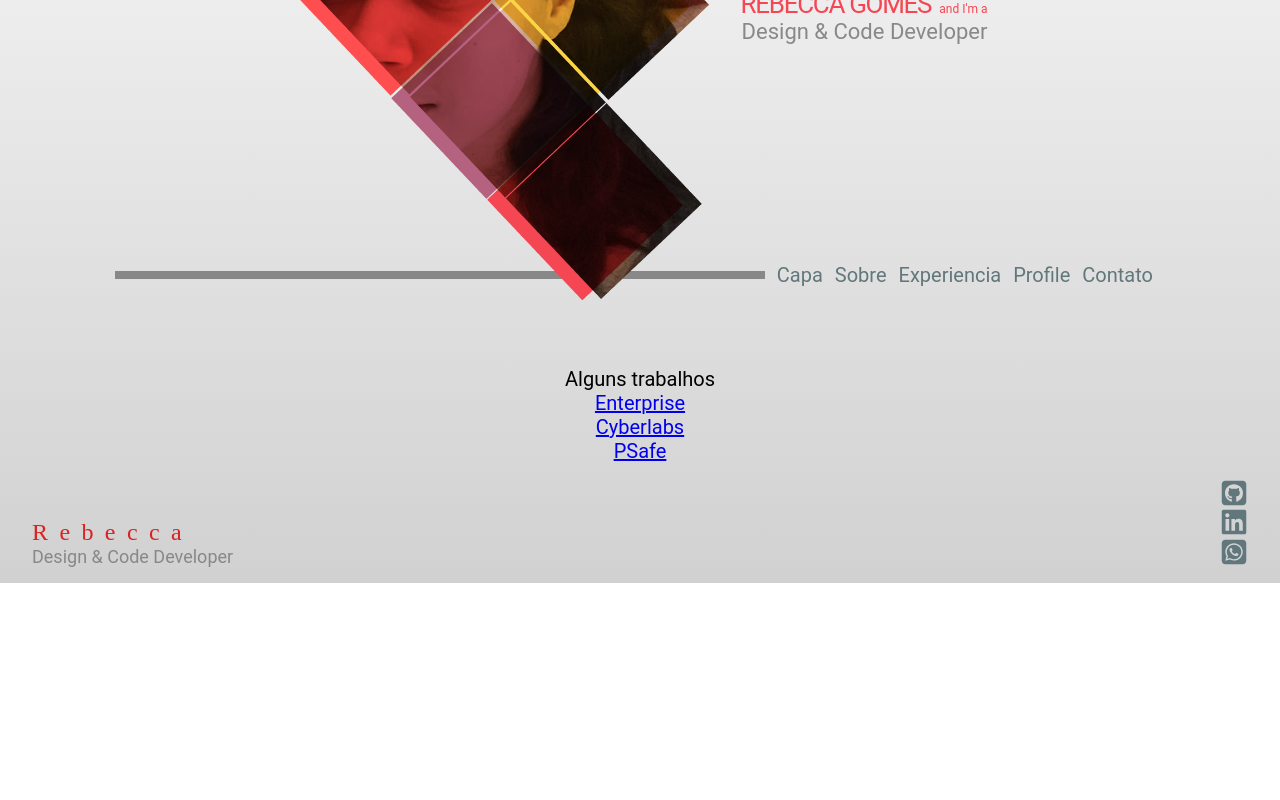
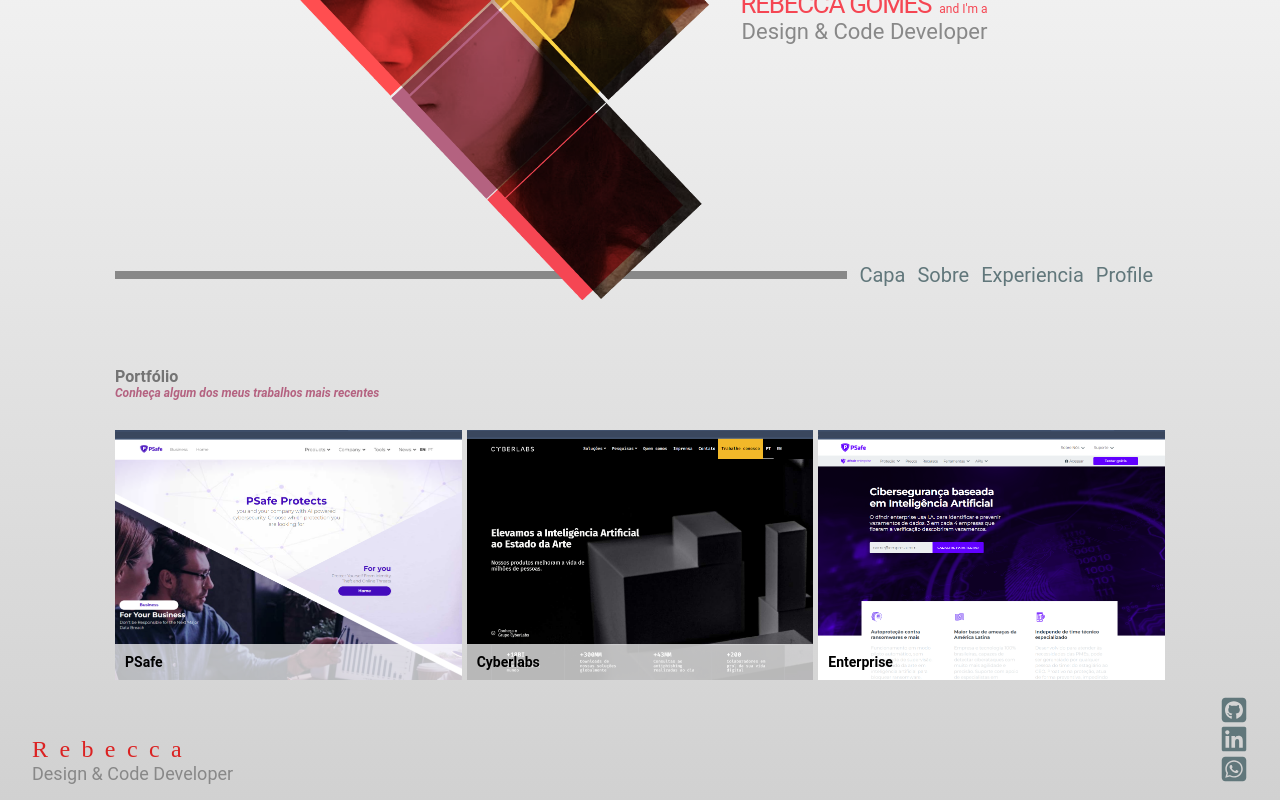
Before and after one commit to azurabeck/rebeccagomes, a Next.js app: page /profile in a window 1280 px wide. Shown: the part 371-1171 px from the top of the page. Before the commit the page ends 954 px from the top, so only its background shows below. Built offline with nearby package versions, Linux system fonts and the light colour scheme.

Commit message:
feat: portfolio

```diff
--- a/src/infra/Data/pages.json
+++ b/src/infra/Data/pages.json
@@ -19,12 +19,8 @@
             "title": "Profile",
             "link": "/profile",
             "head": "RS Portifólio - Profile"
-        },
-        {
-            "title": "Contact",
-            "link": "/contact",
-            "head": "RS Portifólio - Contact"
-    }],
+        }
+    ],
     "pt-BR": [
         {
             "title": "Capa",
@@ -45,10 +41,6 @@
             "title": "Profile",
             "link": "/profile",
             "head": "RS Portifólio - Profile"
-        },
-        {
-            "title": "Contato",
-            "link": "/contact",
-            "head": "RS Portifólio - Contact"
-    }]
+        }
+    ]
 }
--- a/src/infra/Pages/Profile/_locale.js
+++ b/src/infra/Pages/Profile/_locale.js
@@ -1,14 +1,46 @@
-const pt =  `Alguns trabalhos`
 
 
-const en = `Some Works`
+const ProfileText = {
+    'en-US': [{
+        'profile_title': 'Portfolio',
+        'profile_desc': 'Some of my most recent work',
 
-const ProfileText =
+        work_list: [
+            {
+                title: 'PSafe',
+                link: "https://psafe.com",
+            },
+            {
+                title: 'Cyberlabs',
+                link: "https://cyberlabs.ai",
+            },
+            {
+                title: 'Enterprise',
+                link: "https://enterprise.psafe.com",
+            }
+        ]
+    }
+],
+    'pt-BR': [{
+            'profile_title': 'Portfólio',
+            'profile_desc': 'Conheça algum dos meus trabalhos mais recentes',
 
-        {
-            "pt-BR": pt,
-            "en-US": en
+            work_list: [
+                {
+                    title: 'PSafe',
+                    link: "https://psafe.com",
+                },
+                {
+                    title: 'Cyberlabs',
+                    link: "https://cyberlabs.ai",
+                },
+                {
+                    title: 'Enterprise',
+                    link: "https://enterprise.psafe.com",
+                }
+            ]
         }
-
+    ]
+}
 
 export default ProfileText
--- a/src/infra/Pages/Profile/_style.js
+++ b/src/infra/Pages/Profile/_style.js
@@ -1,13 +1,84 @@
 import styled from 'styled-components'
 
+const cl_gray = (props) => { return props.theme.colors.dark_gray }
+const cl_purple = (props) => { return props.theme.colors.wine }
 
-export const ProfileWrapper = styled.a`
-    align-items: center;
+const ft_title = (props) => { return props.theme.fonts.size[3] }
+const ft_period = (props) => { return props.theme.fonts.size[1] }
+
+export const ProfileWrapper = styled.div`
+    align-items: flex-start;
     display: flex;
     flex-direction: column;
-    justify-content: center;
+    justify-content: flex-start;
+
+    //ProfileWrapper -> [div] TitleWrapper
+    //ProfileWrapper -> [ul] WorkContainer
 `
 
-export const Text = styled.p`
-    text-align: center;
+export const TitleWrapper = styled.div`
+
+    margin-bottom: 30px;
+
+    .title {
+        color: ${cl_gray};
+        font-weight: 600;
+        font-size: ${ft_title};
+    }
+    .period {
+        color: ${cl_purple};
+        font-size: ${ft_period};
+        font-style: italic;
+    }
 `
+export const WorkContainer = styled.ul`
+  display: grid;
+  grid-template-columns: 1fr 1fr 1fr;
+  gap: 0px 5px;
+  height: 250px;
+  list-style: none;
+  padding: 0;
+  width: 100%;
+
+  //WorkContainer -> [li] Wallpaper
+`
+
+export const Wallpaper = styled.li`
+      align-items: center;
+      background: ${(props) => `url(${props.image.src})`};
+      background-repeat: no-repeat;
+      background-position: center center;
+      background-size: cover;
+      display: flex;
+      justify-content: center;
+      height: 100%;
+      width: 100%;
+
+      a {
+        align-items: flex-end;
+        background: transparent;
+        color: #000;
+        display: flex;
+        height: 100%;
+        justify-content: center;
+        text-decoration: none;
+        width: 100%;
+
+        p {
+            background: #ffffffb8;
+            font-size: 14px;
+            font-weight: 700;
+            padding: 10px;
+            width: calc(100% - 20px);
+        }
+
+        &:hover {
+            background: linear-gradient(0deg, white, #ffffff4f, #ffffff4f);
+
+            p {
+                color: #6100ff;
+            }
+        }
+    }
+
+`
--- a/src/infra/Pages/Profile/index.js
+++ b/src/infra/Pages/Profile/index.js
@@ -2,33 +2,48 @@
 import Link from 'next/link'
 import Locale from './_locale'
 import { ContentWrapper } from '../../../assets/_style'
-import { ProfileWrapper , Text } from './_style';
+import { ProfileWrapper , TitleWrapper , Wallpaper, WorkContainer } from './_style';
 import { useRouter } from "next/router";
 
-import Image from 'next/image'
-import ImgEnterprise from '@/assets/images/enterprise_image_01.png'
-import ImgCyberlabs from '@/assets/images/cyberlabs_image_01.png'
-import ImgPsafe from '@/assets/images/psafe_image_01.png'
+import cyberImage from '@/assets/images/cyberlabs_image_01.png'
+import enterImage from '@/assets/images/enterprise_image_01.png'
+import psafeImage from '@/assets/images/psafe_image_01.png'
+
 
 export const Profile = () => {
 
     const { locale } = useRouter();
-    const LocaleText = Locale[locale]
-
-    const enterprise = 'https://enterprise.psafe.com'
-    const cyber = 'https://cyberlabs.ai'
-    const psafe = 'https://psafe.com'
-
+    const LocaleText = Locale[locale][0]
+    const WorkText = LocaleText.work_list
 
     return (
       <ContentWrapper>
         <ProfileWrapper>
 
-          <Text dangerouslySetInnerHTML={{ __html: LocaleText }} />
+          <TitleWrapper>
+              <h2 className='title'>{LocaleText.profile_title}</h2>
+              <h2 className='period'>{LocaleText.profile_desc}</h2>
+          </TitleWrapper>
 
-          <Link href={enterprise}><a target='_blank'> Enterprise </a></Link>
-          <Link href={cyber}><a target='_blank'> Cyberlabs </a></Link>
-          <Link href={psafe}><a target='_blank'> PSafe </a></Link>
+          <WorkContainer>
+            {
+              WorkText && WorkText.map((item, i) => {
+
+
+
+                return (
+                   <Wallpaper key={i} image={
+                      item.title === 'Cyberlabs' && cyberImage ||
+                      item.title === 'Enterprise' && enterImage ||
+                      item.title === 'PSafe' && psafeImage
+                   }>
+                      <Link href={item.link}><a target='_blank'> <p>{item.title}</p> </a></Link>
+
+                   </Wallpaper>
+                )
+              })
+            }
+          </WorkContainer>
 
          </ProfileWrapper>
       </ContentWrapper>
```
